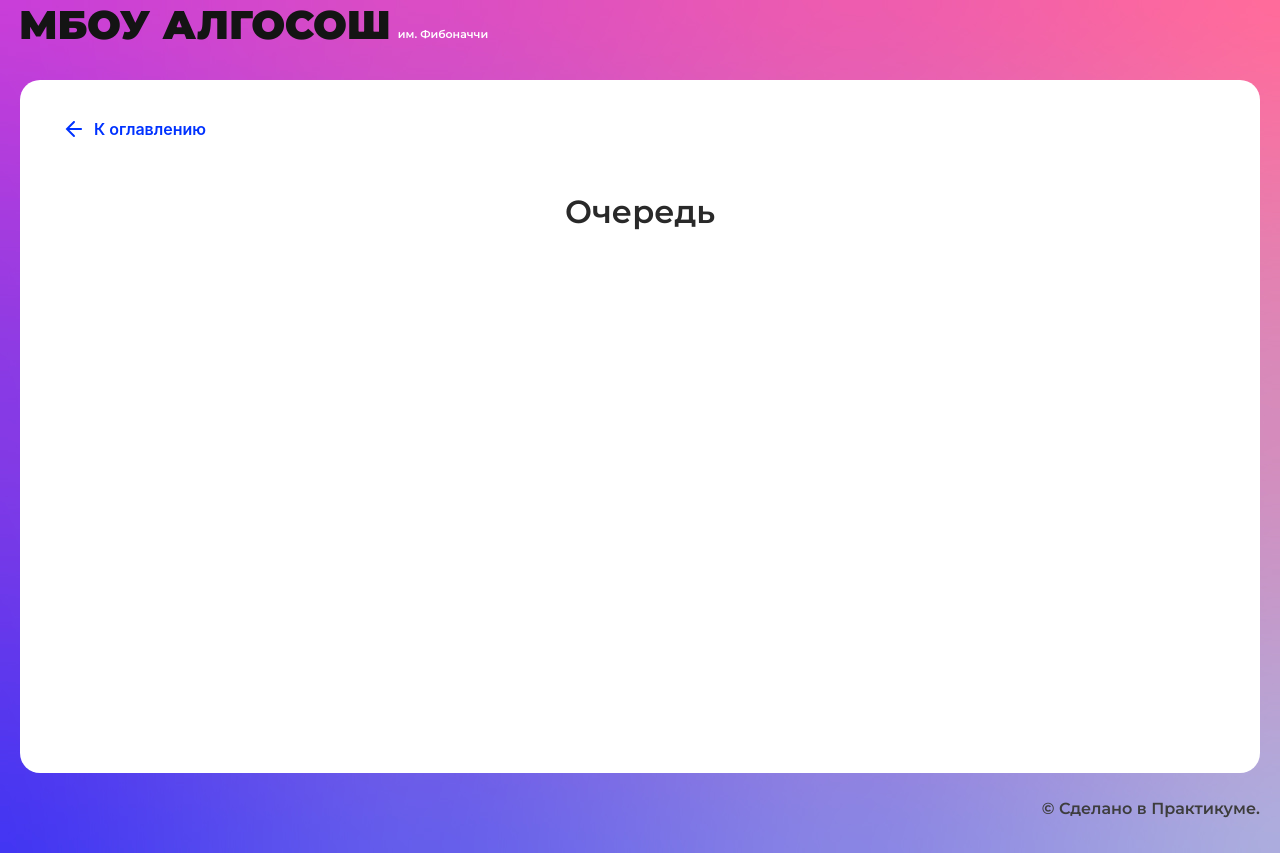
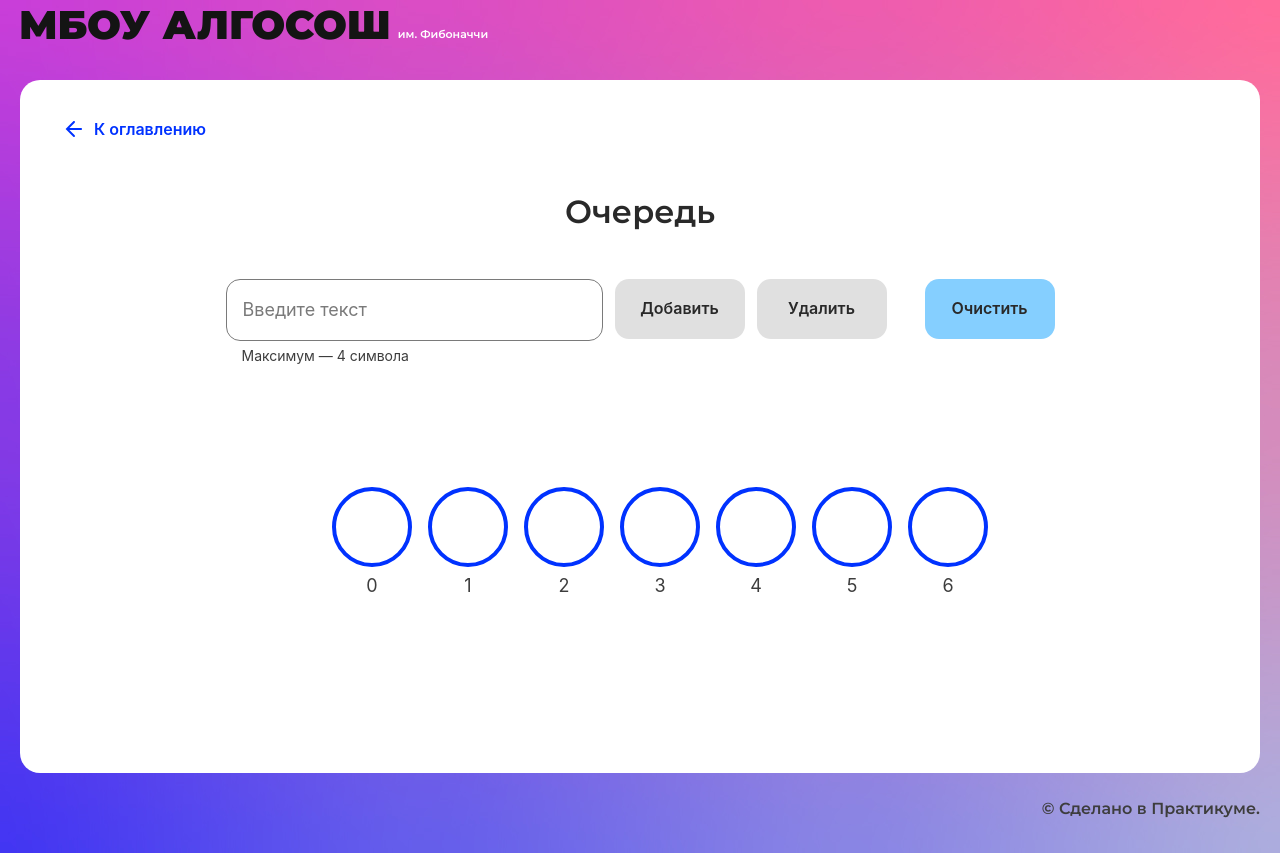
Before and after one commit to mary-an-safronova/algososh, a React (Create React App) app: page /queue in a window 1280 px wide. Built offline with nearby package versions, Linux system fonts and the light colour scheme.

Commit message:
feat: the layout of the 'Queue Page' is made and its functionality is implemented

```diff
--- /dev/null
+++ b/src/components/queue-page/queue-page.module.css
@@ -0,0 +1,33 @@
+.wrap {
+    display: flex;
+    justify-content: space-between;
+    gap: 12px;
+    max-width: 829px;
+    width: 100%;
+    margin: auto;
+}
+
+.inputButtonsWrap {
+    max-width: 630px;
+    width: 100%;
+    display: flex;
+    align-items: flex-start;
+    gap: 12px;
+}
+
+.addDeleteButtonsWrap {
+    max-width: 241px;
+    width: 100%;
+    display: flex;
+    align-items: center;
+    gap: 12px;
+}
+
+.circleWrap {
+    display: flex;
+    justify-content: center;
+    margin: 120px auto 0;
+    gap: 16px;
+    row-gap: 80px;
+    flex-wrap: wrap;
+}
--- a/src/components/queue-page/queue-page.tsx
+++ b/src/components/queue-page/queue-page.tsx
@@ -1,10 +1,163 @@
-import React from "react";
+import React, { useState, useEffect } from "react";
 import { SolutionLayout } from "../ui/solution-layout/solution-layout";
+import queuePageStyle from './queue-page.module.css';
+import { Input } from "../ui/input/input";
+import { Button } from "../ui/button/button";
+import { Circle } from "../ui/circle/circle";
+import { ElementStates } from "../../types/types";
+import { QueueCircleElement, Position } from "../../types/types";
+import { Queue } from "./queue";
+import { sleep } from "../../utils/utils";
+import { SHORT_DELAY_IN_MS } from "../../constants/delays";
+import { useMemo } from "react";
+import { updateElementsWithInterval } from "../../utils/utils";
 
 export const QueuePage: React.FC = () => {
+  const [inputString, setInputString] = useState('');
+  const [queueLetters, setQueueLetters] = useState<(QueueCircleElement | null)[]>([]);
+  const [inProgressAdd, setInProgressAdd] = useState(false);
+  const [inProgressDelete, setInProgressDelete] = useState(false);
+  const [inProgressClear, setInProgressClear] = useState(false);
+  const [isComponentMounted, setIsMounted] = useState(false);
+
+  useEffect(() => {
+    setIsMounted(true);
+    return () => {
+      setIsMounted(false);
+    };
+  }, []);
+
+  // Создание массива пустых дефолтных круглых ячеек
+  const initialQueue = Array.from({ length: 7 }, () => ({ value: '', state: ElementStates.Default, head: false, tail: false }));
+
+  useEffect(() => {
+    setQueueLetters(initialQueue);
+  }, []);
+
+  const queue = useMemo(() => new Queue<QueueCircleElement>(7), []);
+  let peak = queue.peak();
+
+  const handleInputChange = (evt: React.FormEvent<HTMLInputElement>) => {
+    const newInputString = evt.currentTarget.value;
+    setInputString(newInputString);
+  };
+
+  // Добавление нового элемента в очередь
+  const handleAdd = async () => {
+    setInProgressAdd(true);
+    setInputString("");
+    let tail = queue.getTail();
+    if (tail?.value) tail.value.tail = false;
+    if (queue.isEmpty()) {
+      queue.enqueue({ value: inputString, state: ElementStates.Changing, head: true, tail: true });
+    } else {
+      queue.enqueue({ value: inputString, state: ElementStates.Changing, head: false, tail: true });
+    }
+    setQueueLetters([...queue.getElements()])
+    await sleep(SHORT_DELAY_IN_MS);
+    tail = queue.getTail();
+    if (tail?.value) tail.value.state = ElementStates.Default;
+    setQueueLetters([...queue.getElements()])
+    await sleep(SHORT_DELAY_IN_MS);
+    setInProgressAdd(false)
+  }
+
+  // Удаление элемента из очереди
+  const handleDelete = async () => {
+    setInProgressDelete(true);
+    let head = queue.getHead();
+    let tail = queue.getTail();
+    if (!queue.isEmpty() && head?.value && head?.index === 6) { // удаление последненего элемента из массива
+      head.value.state = ElementStates.Changing;
+      await updateElementsWithInterval(setQueueLetters, [...queue.getElements()], SHORT_DELAY_IN_MS, isComponentMounted);
+      head.value.head = true;
+      head.value.value = '';
+      head.value.tail = false;
+      head.value.state = ElementStates.Default;
+    }
+    if (!queue.isEmpty() && head?.value && head?.index !== 6) { // удаление любого элемента из массива, кроме последнего
+      head.value.state = ElementStates.Changing;
+      await updateElementsWithInterval(setQueueLetters, [...queue.getElements()], SHORT_DELAY_IN_MS, isComponentMounted);
+      head.value.head = false;
+      queue.dequeue();
+    }
+    if (head?.index === tail?.index && head?.index !== 6 && tail?.index !== 6) queue.clear(); // удаление последнего элемента в очереди, не являющимся последним в массиве, возврат к началу очереди
+
+    head = queue.getHead();
+    if (!queue.isEmpty() && head?.value) {
+      head.value.head = true;
+      setQueueLetters([...queue.getElements()]);
+    }
+    await updateElementsWithInterval(setQueueLetters, [...queue.getElements()], SHORT_DELAY_IN_MS, isComponentMounted);
+    if (head?.value) head.value.state = ElementStates.Default;
+    setQueueLetters([...queue.getElements()]);
+
+    setInProgressDelete(false)
+  }
+
+  // Очистка массива, возврат к исходному состоянию
+  const handleClearAll = async () => {
+    setInProgressClear(true);
+
+    queue.clear();
+    setInputString('');
+    queue.container[6] = null;
+    await updateElementsWithInterval(setQueueLetters, [...initialQueue], SHORT_DELAY_IN_MS, isComponentMounted);
+
+    setInProgressClear(false);
+  }
+
   return (
     <SolutionLayout title="Очередь">
+      <div className={queuePageStyle.wrap}>
+        <div className={queuePageStyle.inputButtonsWrap}>
+          <Input
+            maxLength={4}
+            isLimitText={true}
+            limitTexteEnd="а"
+            value={inputString}
+            onChange={handleInputChange}
+            disabled={inProgressDelete || inProgressClear || inProgressAdd}
+          />
 
+          <div className={queuePageStyle.addDeleteButtonsWrap}>
+            <Button
+              id="add-btn"
+              text="Добавить"
+              onClick={handleAdd}
+              type="button"
+              isLoader={inProgressAdd}
+              disabled={inProgressDelete || inProgressClear || !inputString || peak?.head === true || peak?.tail === true}
+            />
+            <Button
+              text="Удалить"
+              type="button"
+              onClick={handleDelete}
+              isLoader={inProgressDelete}
+              disabled={inProgressAdd || inProgressClear || queue.length === 0 || (peak?.head === true && peak?.tail === false)}
+            />
+          </div>
+        </div>
+          <Button
+            text="Очистить"
+            type="button"
+            onClick={handleClearAll}
+            isLoader={inProgressClear}
+            disabled={inProgressDelete || inProgressAdd}
+          />
+      </div>
+      <ul className={queuePageStyle.circleWrap}>
+        {queueLetters.map((letter, index) => (
+          <Circle
+            state={letter?.state}
+            letter={letter?.value.toString()}
+            index={index}
+            key={index}
+            head={letter?.head ? Position.head : ''}
+            tail={letter?.tail ? Position.tail : ''}
+          />
+        ))}
+      </ul>
     </SolutionLayout>
   );
 };
--- /dev/null
+++ b/src/components/queue-page/queue.ts
@@ -0,0 +1,83 @@
+export interface IQueue<T> {
+  enqueue: (item: T) => void;
+  dequeue: () => void;
+  peak: () => T | null;
+  isEmpty: () => boolean;
+  getHead: () => { index: number; value: T | null; } | null;
+  getTail: () => { index: number; value: T | null; } | null;
+  getSize: () => number;
+  getElements: () => Array<T | null>;
+  clear:  () => void;
+}
+
+export class Queue<T> implements IQueue<T> {
+  container: (T | null)[] = [];
+  private head = 0;
+  private tail = 0;
+  private readonly size: number = 0;
+  length: number = 0;
+
+  constructor(size: number) {
+    this.size = size;
+    this.container = Array(size);
+  }
+
+  enqueue = (item: T) => {
+    if (this.length >= this.size) {
+      throw new Error("Maximum length exceeded");
+    }
+    this.container[this.tail % this.size] = item;
+    this.tail++;
+    this.length++;
+  };
+
+  dequeue = () => {
+    if (this.isEmpty()) {
+      throw new Error("No elements in the queue");
+    }
+
+    this.container[this.head] = null;
+    this.head++;
+    this.length--;
+  };
+
+  peak = (): T | null => {
+    if (this.getSize() > 0) {
+      return this.container[this.getSize() - 1];
+    } else {
+      return null;
+    }
+  };
+
+  isEmpty = () => this.length === 0;
+
+  getHead() {
+    if (!this.isEmpty()) {
+      return {
+        index: this.head,
+        value: this.container[this.head],
+      };
+    }
+    return null;
+  }
+
+  getTail() {
+    if (!this.isEmpty()) {
+      return {
+        index: this.tail - 1,
+        value: this.container[this.tail - 1],
+      };
+    }
+    return null;
+  }
+
+  getSize = () => this.container.length;
+
+  getElements = () => this.container;
+
+  clear = () => {
+    this.head = 0;
+    this.tail = 0;
+    this.length = 0;
+  };
+}
--- a/src/types/types.ts
+++ b/src/types/types.ts
@@ -7,6 +7,16 @@ export enum ElementStates {
 export type CircleElement = {
     value: string | number;
     state: ElementStates;
+}
+
+export type QueueCircleElement = CircleElement & {
+    head: boolean;
+    tail: boolean;
+}
+
+export enum Position {
+    head = "head",
+    tail = "tail",
 }
 
 export type ColumnElement = {
--- a/src/utils/utils.ts
+++ b/src/utils/utils.ts
@@ -30,9 +30,9 @@ export const sleep = async (ms: number) => {
   return new Promise((resolve) => setTimeout(resolve, ms));
 };
 
-export const updateElementsWithInterval = async (
-  setState: (elements: (CircleElement | null)[]) => void,
-  elements: (CircleElement | null)[],
+export const updateElementsWithInterval = async <T>(
+  setState: (elements: (T | null)[]) => void,
+  elements: (T | null)[],
   delay: number,
   isComponentMounted: boolean,
 ) => {
```
